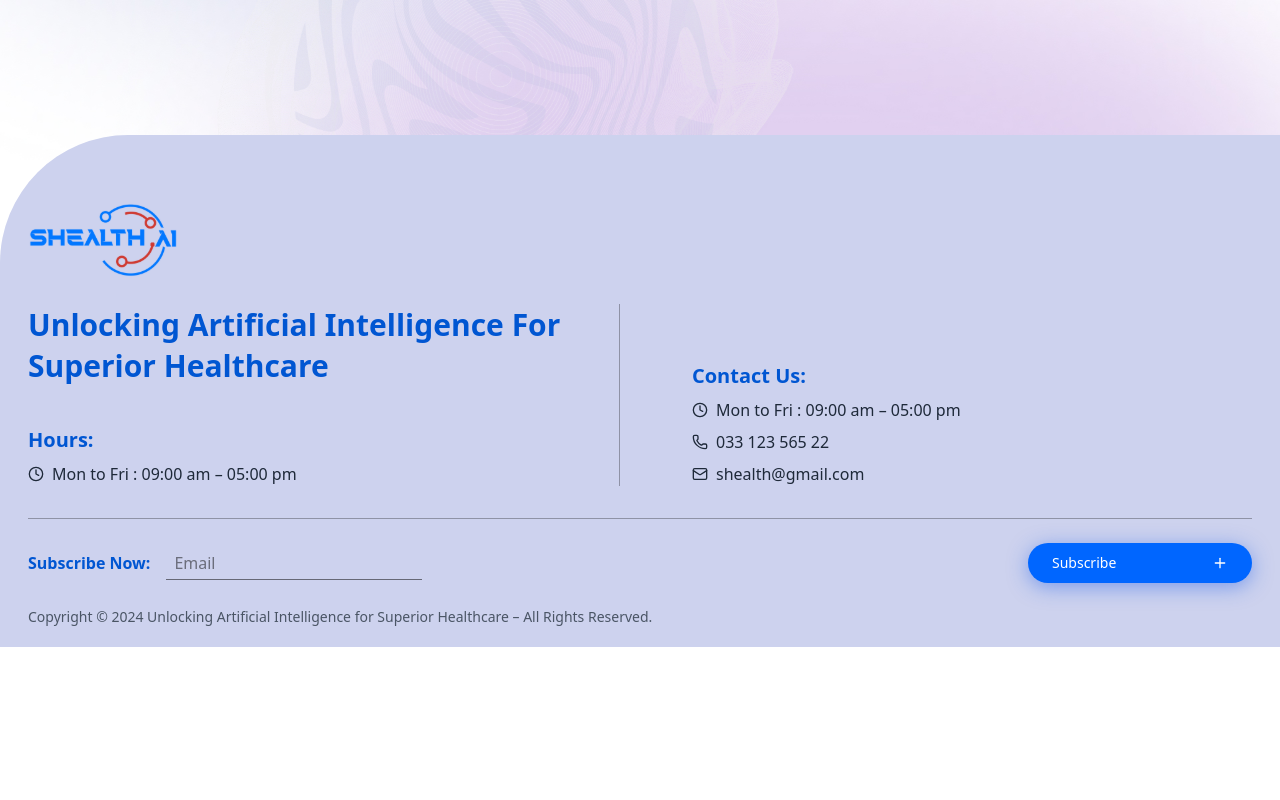
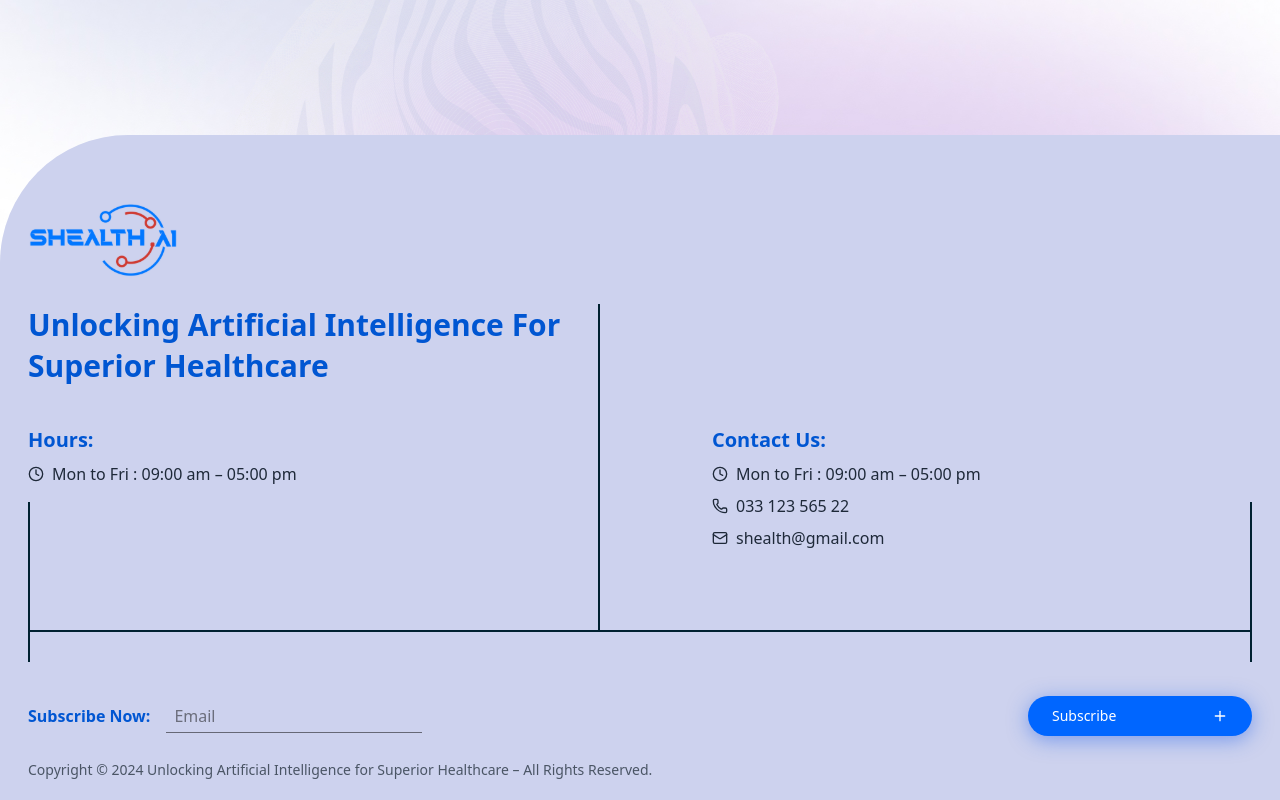
Before and after one commit to nchdatta/shealth.ai, a Next.js app: page / in a window 1280 px wide. Shown: the part 4576-5376 px from the top of the page. Before the commit the page ends 5223 px from the top, so only its background shows below. Built offline with nearby package versions, Linux system fonts and the light colour scheme.

Commit message:
feat: Enhance Footer component styling and layout for improved visual consistency

```diff
--- a/src/components/site/home/footer.tsx
+++ b/src/components/site/home/footer.tsx
@@ -12,9 +12,9 @@ const Footer = () => {
         <Image src="/logo.svg" alt="Shealth AI Logo" width={150} height={50} className="mb-6" />
 
         {/* Top section with two columns */}
-        <div className="grid md:grid-cols-2 gap-8 md:gap-10 items-start md:items-end">
+        <div className="grid md:grid-cols-2 gap-8 md:gap-20 2xl:gap-36 items-start md:items-end relative">
           {/* Left Column */}
-          <div className="md:border-r border-black/30 pr-0 md:pr-8">
+          <div className="md:border-r-2 border-[#002130] pr-0 md:pr-8 sm:pb-36">
             <h3 className="text-[#0056d2] font-medium sm:font-bold text-xl sm:text-3xl leading-snug">
               Unlocking Artificial Intelligence For Superior Healthcare
             </h3>
@@ -28,7 +28,7 @@ const Footer = () => {
           </div>
 
           {/* Right Column */}
-          <div className="md:pl-8">
+          <div className="md:pl-8 pb-5 sm:pb-20">
             <h4 className="text-[#0056d2] font-bold text-lg sm:text-xl">Contact Us:</h4>
             <p className="mt-2 flex flex-wrap items-center gap-2 text-gray-800">
               <Clock size={16} />
@@ -49,10 +49,13 @@ const Footer = () => {
               shealth@gmail.com
             </Link>
           </div>
+
+          <div className="hidden sm:inline-block absolute w-[2px] h-40 bg-[#002130] left-0 -bottom-8 -translate-x-0" />
+          <div className="absolute w-[2px] h-40 bg-[#002130] right-0 -bottom-8 -translate-x-0" />
         </div>
 
         {/* Divider */}
-        <div className="border-t border-black/30 mt-8 pt-6 flex flex-col md:flex-row items-center justify-between">
+        <div className="border-t-2 border-[#002130] pt-5 sm:pt-16 flex flex-col md:flex-row items-center justify-between">
           {/* Subscribe section */}
           <NewsletterSubscribe />
         </div>
```
Also changed, not shown: public/placeholders/footer-border-shape-1.svg (added).
